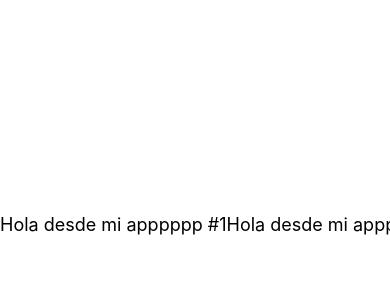
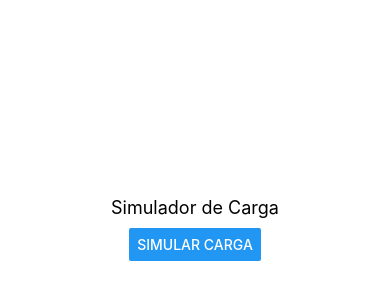
Before and after one commit to Kripxx/PM194, a React Native app in the folder Practica4/my-black/: screen / in a window 390 px wide. Shown: the part 198-498 px from the top of the page. Built offline with nearby package versions, Linux system fonts and the light colour scheme.

Commit message:
Practica No.12 ActivityIndicator

```diff
--- a/Practica4/my-black/App.js
+++ b/Practica4/my-black/App.js
@@ -1,19 +1,35 @@
-import React from 'react';
-import { StyleSheet, Text, ScrollView } from 'react-native';
+import React, { useState } from 'react';
+import { StyleSheet, Text, ActivityIndicator, Button, View } from 'react-native';
 
 export default function App() {
-  const textos = Array.from({ length: 50 }, (_, i) => `Hola desde mi apppppp #${i + 1}`);
+  const [loading, setLoading] = useState(false);
+  const [menssagens, setMensagens] = useState('');
+
+  const simularCarga = () => {
+    setLoading(true);
+    setMensagens('');
+    setTimeout(() => {
+      setMensagens('Carga simulada com sucesso!');
+      setLoading(false);
+    }, 3000);
+  };
 
   return (
-    <ScrollView contentContainerStyle={styles.container}
-    showsVerticalScrollIndicator={false}
-    horizontal={true}>
-      {textos.map((texto, index) => (
-        <Text key={index} style={styles.text}>
-          {texto}
-        </Text>
-      ))}
-    </ScrollView>
+    <View style={styles.container}>
+      <Text style={styles.text}>Simulador de Carga</Text>
+
+      {loading ? (
+        <>
+          <ActivityIndicator size="large" color="#0000ff" />
+          <Text style={styles.text}>Cargando...</Text>
+        </>
+      ) : (
+        <View style={{ alignItems: 'center' }}>
+          <Button title="Simular Carga" onPress={simularCarga} />
+          {menssagens !== '' && <Text style={styles.exito}>{menssagens}</Text>}
+        </View>
+      )}
+    </View>
   );
 }
 
@@ -22,9 +38,16 @@ const styles = StyleSheet.create({
     flexGrow: 1,
     alignItems: 'center',
     paddingVertical: 50,
+    justifyContent: 'center',
   },
   text: {
     fontSize: 18,
-    marginVertical: 5,
+    marginVertical: 10,
+    textAlign: 'center',
+  },
+  exito: {
+    fontSize: 16,
+    color: 'green',
+    marginTop: 20,
   },
 });
```
